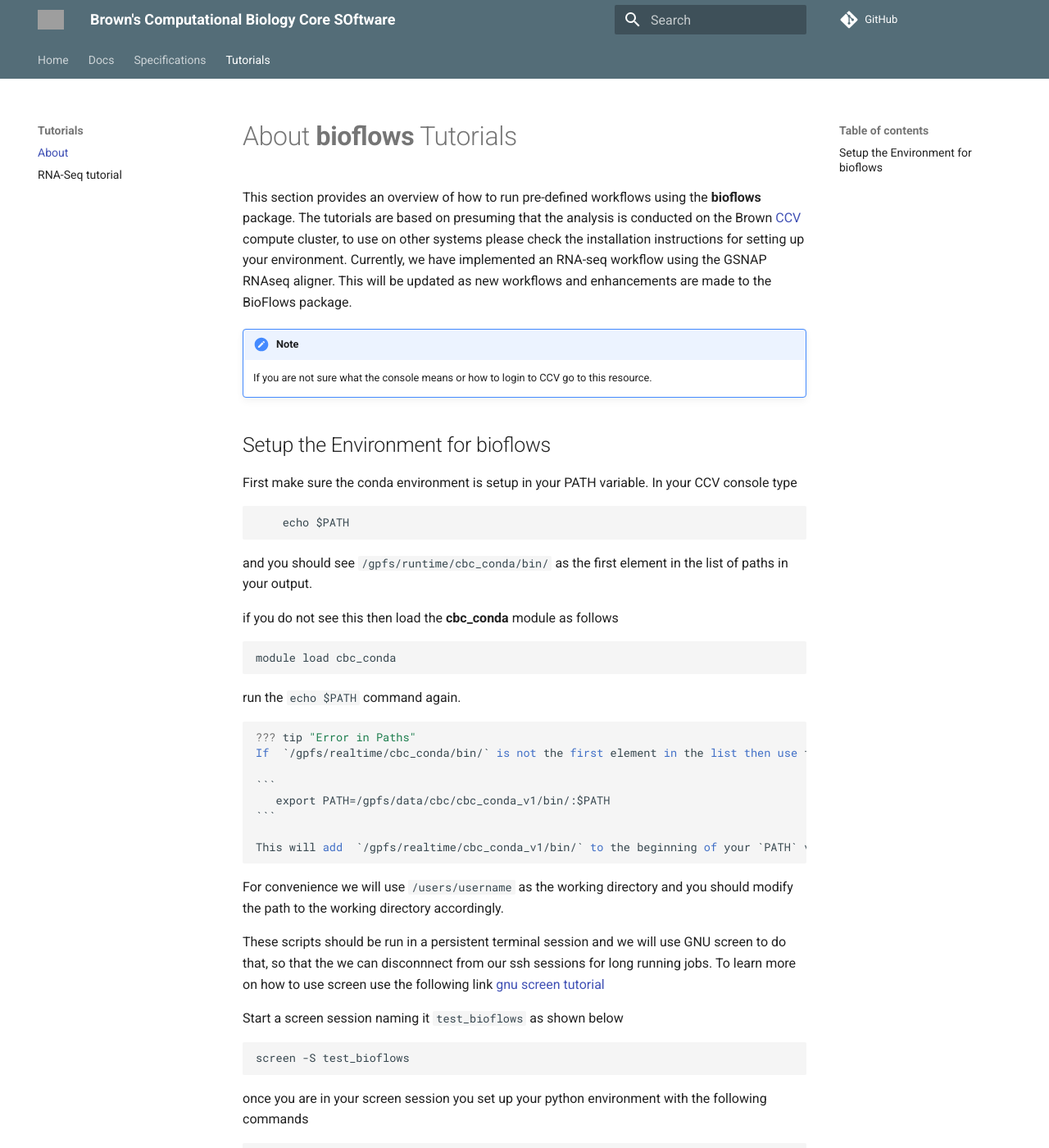
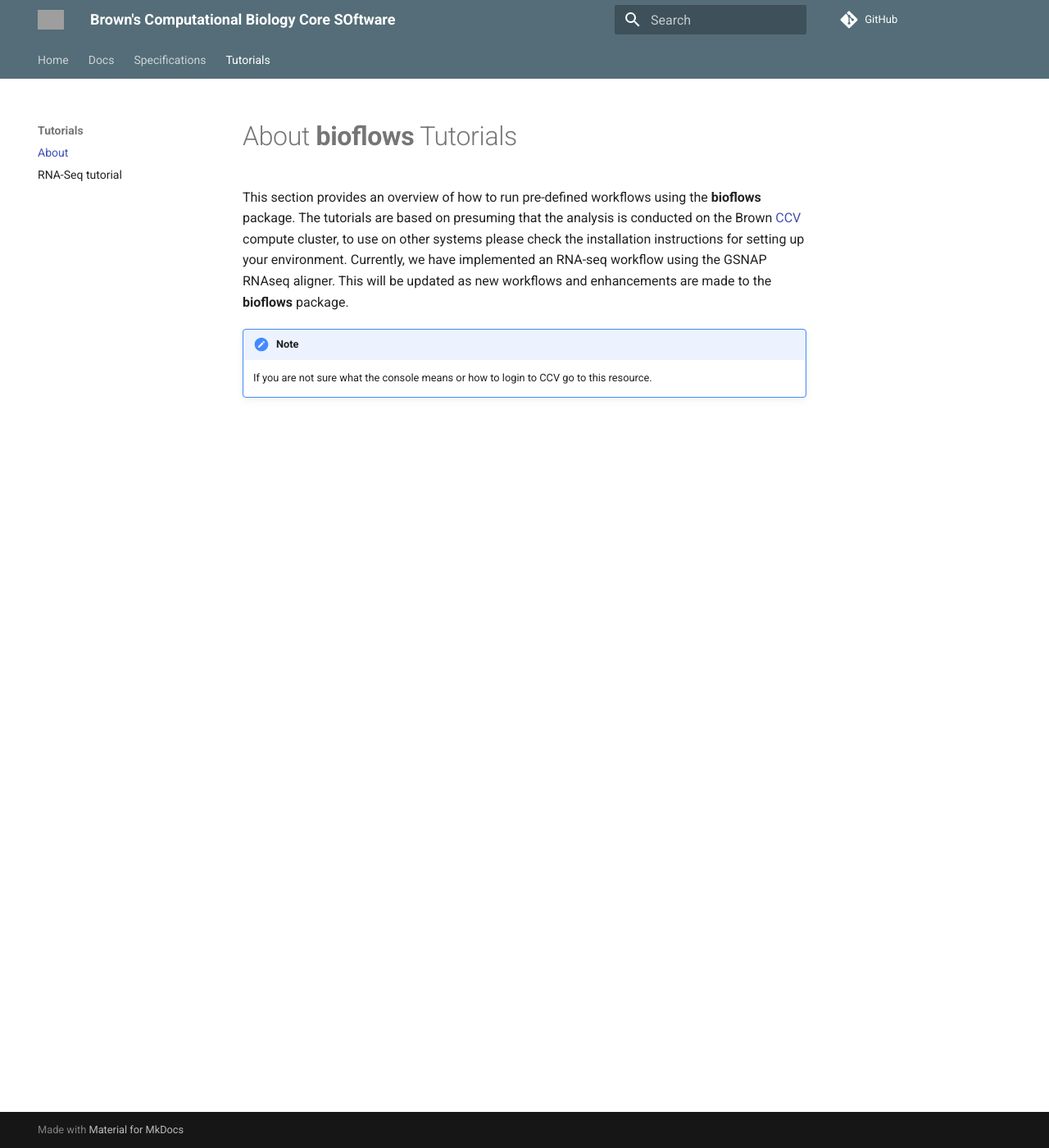
Before and after one commit to compbiocore/bioflows, an MkDocs documentation site: the page built from docs/tutorials/tutorials.md, in a window 1280 px wide and 1400 px high. Shown: the whole window at 82% size. Built offline with MkDocs 1.6.1 and Material for MkDocs 9.7.7, drawn with Linux system fonts in a browser that asks for light colours; comment, search, counter and statistics services are not loaded; some of the changed text lies outside the part shown; grey boxes are pictures that could not be loaded.

Commit message:
updated docs

````diff
--- a/docs/tutorials/tutorials.md
+++ b/docs/tutorials/tutorials.md
@@ -4,60 +4,7 @@ This section provides an overview of how to run pre-defined workflows using
 the **bioflows** package. The tutorials are based on presuming that the analysis is
 conducted on the Brown [CCV](https://web1.ccv.brown.edu) compute cluster, to use on other systems please
 check the installation instructions for setting up your environment. Currently, we have implemented an RNA-seq
-workflow using the GSNAP RNAseq aligner. This will be updated as new workflows and enhancements are made to the BioFlows package.
+workflow using the GSNAP RNAseq aligner. This will be updated as new workflows and enhancements are made to the **bioflows** package.
 
 !!! note
     If you are not sure what the console means or how to login to CCV go to this resource.
-
-
-## Setup the Environment for bioflows
-
-First make sure the conda environment is setup in your PATH
-variable. In your CCV console type
-
-```
-    echo $PATH
-```
-
-and you should see `/gpfs/runtime/cbc_conda/bin/` as the first
-element in the list of paths in your output.
-
-if you do not see this then load the **cbc_conda** module as follows
-
-```
-module load cbc_conda
-```
- run the `echo $PATH` command again.
-
-    ??? tip "Error in Paths"
-	If  `/gpfs/realtime/cbc_conda/bin/` is not the first element in the list then use the command
-
-	```
-	   export PATH=/gpfs/data/cbc/cbc_conda_v1/bin/:$PATH
-    ```
-
-	This will add  `/gpfs/realtime/cbc_conda_v1/bin/` to the beginning of your `PATH` variable
-
-For convenience we will use `/users/username` as the working directory and you should modify
-the path to the working directory accordingly.
-
-These scripts should be run in a persistent terminal session and we will
-use GNU screen to do that, so that the we can disconnnect from our ssh
-sessions for long running jobs. To learn more on how to use screen use
-the following link
-[gnu
-screen tutorial](https://www.linode.com/docs/networking/ssh/using-gnu-screen-to-manage-persistent-terminal-sessions)
-
-Start a screen session naming it `test_bioflows` as shown below
-
-```
-screen -S test_bioflows
-```
-
-once you are in your screen session you set up your python environment
-with the following commands
-```
-source activate_cbc_conda
-```
-
-Now you are ready to run the predefined RNAseq workflow
````
Also changed, not shown: docs/tutorials/Setup_bioflows_env.md (added, +51 -0 lines).
